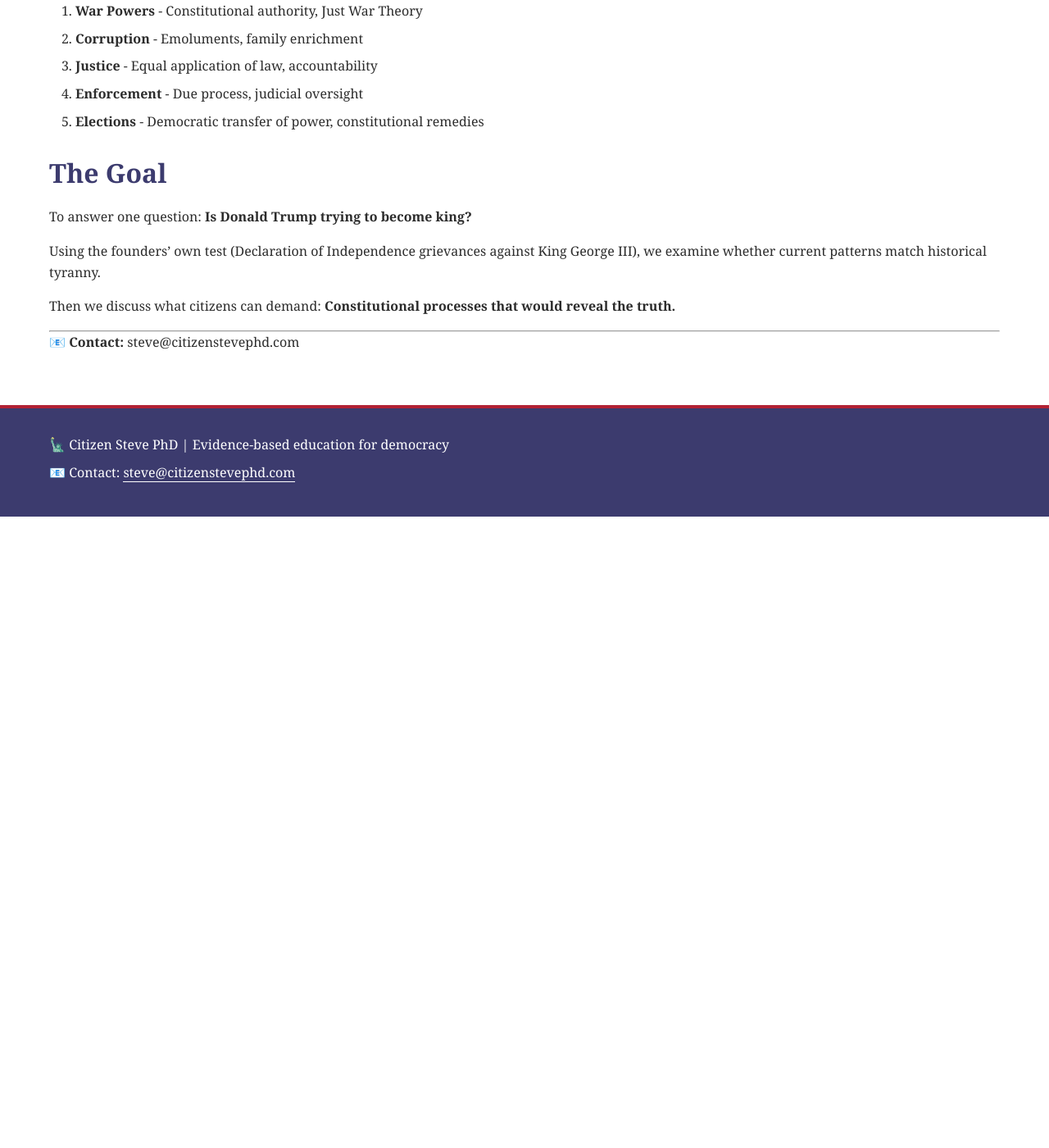
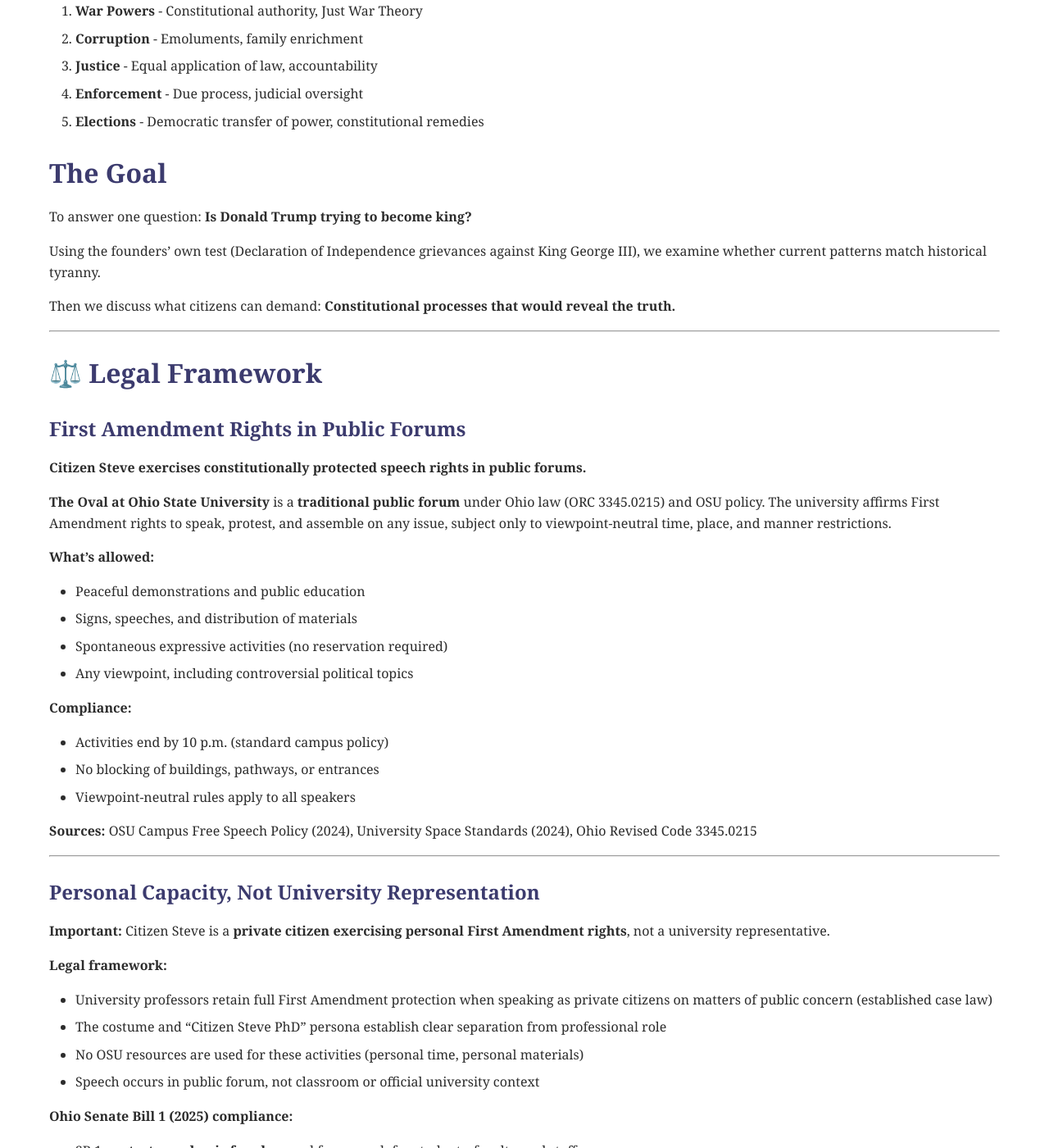
Before and after one commit to beren1hand/citizenstevephd.github.io, a Jekyll site: the page built from about.md, in a window 1280 px wide and 1400 px high, scrolled down 1141 px. Shown: the whole window at 82% size. Built offline with Jekyll 4.4.1, drawn with Linux system fonts in a browser that asks for light colours; before the commit the page ends 1771 px from its top, so only the background shows below that; some of the changed text lies outside the part shown.

Commit message:
Add legal framework section: First Amendment, public forum, SB1 compliance, disclaimer

```diff
--- a/about.md
+++ b/about.md
@@ -48,4 +48,61 @@ Then we discuss what citizens can demand: **Constitutional processes that would
 
 ---
 
+## ⚖️ Legal Framework
+
+### First Amendment Rights in Public Forums
+
+**Citizen Steve exercises constitutionally protected speech rights in public forums.**
+
+**The Oval at Ohio State University** is a **traditional public forum** under Ohio law (ORC 3345.0215) and OSU policy. The university affirms First Amendment rights to speak, protest, and assemble on any issue, subject only to viewpoint-neutral time, place, and manner restrictions.
+
+**What's allowed:**
+- Peaceful demonstrations and public education
+- Signs, speeches, and distribution of materials
+- Spontaneous expressive activities (no reservation required)
+- Any viewpoint, including controversial political topics
+
+**Compliance:**
+- Activities end by 10 p.m. (standard campus policy)
+- No blocking of buildings, pathways, or entrances
+- Viewpoint-neutral rules apply to all speakers
+
+**Sources:** OSU Campus Free Speech Policy (2024), University Space Standards (2024), Ohio Revised Code 3345.0215
+
+---
+
+### Personal Capacity, Not University Representation
+
+**Important:** Citizen Steve is a **private citizen exercising personal First Amendment rights**, not a university representative.
+
+**Legal framework:**
+- University professors retain full First Amendment protection when speaking as private citizens on matters of public concern (established case law)
+- The costume and "Citizen Steve PhD" persona establish clear separation from professional role
+- No OSU resources are used for these activities (personal time, personal materials)
+- Speech occurs in public forum, not classroom or official university context
+
+**Ohio Senate Bill 1 (2025) compliance:**
+- SB 1 **protects academic freedom** and free speech for students, faculty, and staff
+- SB 1 **bans political/ideological litmus tests** in hiring and promotion
+- No provisions restrict faculty political activity in personal capacity
+- This project complies with all SB 1 requirements
+
+---
+
+### Disclaimer
+
+**Citizen Steve does not represent The Ohio State University in any capacity.**
+
+These educational sessions are:
+- Conducted by an individual exercising personal First Amendment rights
+- Not sponsored, endorsed, or affiliated with OSU
+- Not part of any university course, program, or initiative
+- Funded and organized entirely through personal resources
+
+The views expressed are those of the individual, not the institution.
+
+**Ohio State University policy explicitly protects the right of faculty to speak as private citizens on matters of public concern, and these sessions fall squarely within that protected category.**
+
+---
+
 📧 **Contact:** steve@citizenstevephd.com
```
